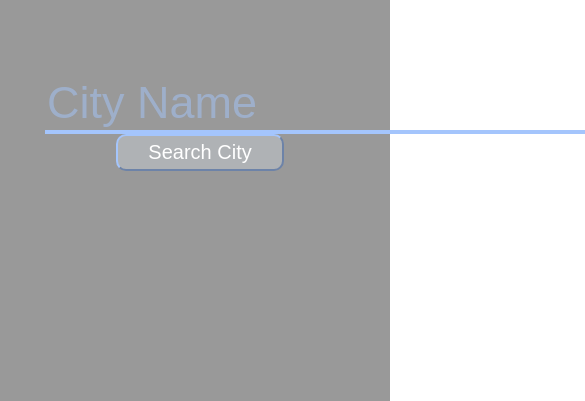
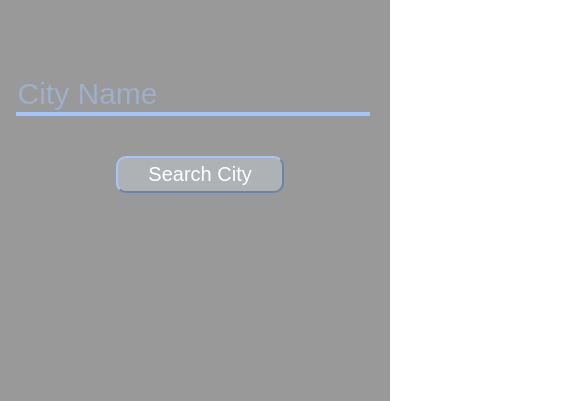
Before and after one commit to callen1293/weatherAPI, a plain HTML site: page index.html in a window 390 px wide. Shown: the part 443-844 px from the top of the page, 585 px wide, since content can reach past the window. Drawn offline with nearby package versions, Linux system fonts and the light colour scheme.

Commit message:
responsive added for mobile

```diff
--- a/main.css
+++ b/main.css
@@ -1,3 +1,4 @@
+
 body {
     margin: auto;
     text-align: center;
@@ -64,4 +65,24 @@ button{
     padding-top: 5px;
     padding-bottom: 5px;
     margin-left: 10px;
+  }
+
+
+
+/* media queries */
+
+@media only screen and (max-width: 500px){
+
+    #city{
+        width: 350px;
+        margin-left: -5px;
+        font-size: 30px;
+    }
+
+    button {
+
+        margin-top: 40px;
+    }
+
+
 }
```
